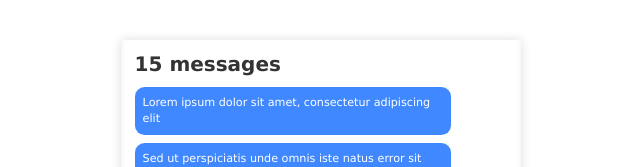
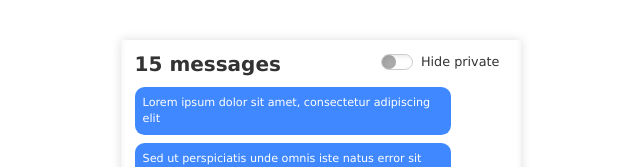
Before and after one commit to camorrea/test-leboncoin, a React (Create React App) app: page / in a window 1280 px wide. Shown: the top 167 px of the page, without its empty margins (319-959 px from the left). Built offline with nearby package versions, Linux system fonts and the light colour scheme; data requests are answered from the project's data file.

Commit message:
feat(list): add filter private messages

```diff
--- a/src/components/Messages/List/index.tsx
+++ b/src/components/Messages/List/index.tsx
@@ -1,9 +1,8 @@
-import React, { useLayoutEffect, useRef } from 'react'
-
-import { MessageType } from '../../../types'
+import React, { useCallback, useLayoutEffect, useRef, useState } from 'react'
+import { Confidentiality, MessageType } from '../../../types'
 import MessageItem from '../MessageItem'
-
-import { Title } from './styles'
+import Toggle, { ToggleContainer, ToggleLabel } from '../../Form/Toggle'
+import { Title, TitleContainer } from './styles'
 
 type Props = {
   messages: MessageType[]
@@ -13,6 +12,7 @@ type Props = {
 
 const List = ({ hasUnreadMessage, messages, setHasUnreadMessage }: Props) => {
   const bottomRef = useRef<HTMLDivElement>(null)
+  const [hasPrivateFilter, setHasPrivateFilter] = useState<boolean>(false)
 
   const scrollToBottom = () => {
     const node = bottomRef.current
@@ -28,10 +28,29 @@ const List = ({ hasUnreadMessage, messages, setHasUnreadMessage }: Props) => {
     setHasUnreadMessage(false)
   }, [hasUnreadMessage, setHasUnreadMessage])
 
+  const handleToggleFilterPrivate = useCallback(() => {
+    setHasPrivateFilter(!hasPrivateFilter)
+  }, [hasPrivateFilter])
+
+  const filteredMessagesList = hasPrivateFilter
+    ? messages.filter(
+        (message) => message.confidentiality === Confidentiality.public
+      )
+    : messages
+
   return (
     <React.Fragment>
-      <Title>{messages.length} messages</Title>
-      {messages.map((message: MessageType) => (
+      <TitleContainer>
+        <Title>{messages.length} messages</Title>
+        <ToggleContainer>
+          <Toggle
+            checked={hasPrivateFilter}
+            onChange={handleToggleFilterPrivate}
+          />
+          <ToggleLabel>Hide private</ToggleLabel>
+        </ToggleContainer>
+      </TitleContainer>
+      {filteredMessagesList.map((message: MessageType) => (
         <MessageItem key={message.id} message={message} />
       ))}
       <div ref={bottomRef}></div>
--- a/src/components/Messages/List/styles.tsx
+++ b/src/components/Messages/List/styles.tsx
@@ -7,6 +7,11 @@ export const ListWrapper = styled.div`
   box-shadow: 0 -5px 5px rgba(182, 182, 182, 0.25) inset;
 `
 
+export const TitleContainer = styled.div`
+  display: flex;
+  justify-content: space-between;
+`
+
 export const Title = styled.h1`
   margin-bottom: 0.85rem;
   font-weight: bold;
```
